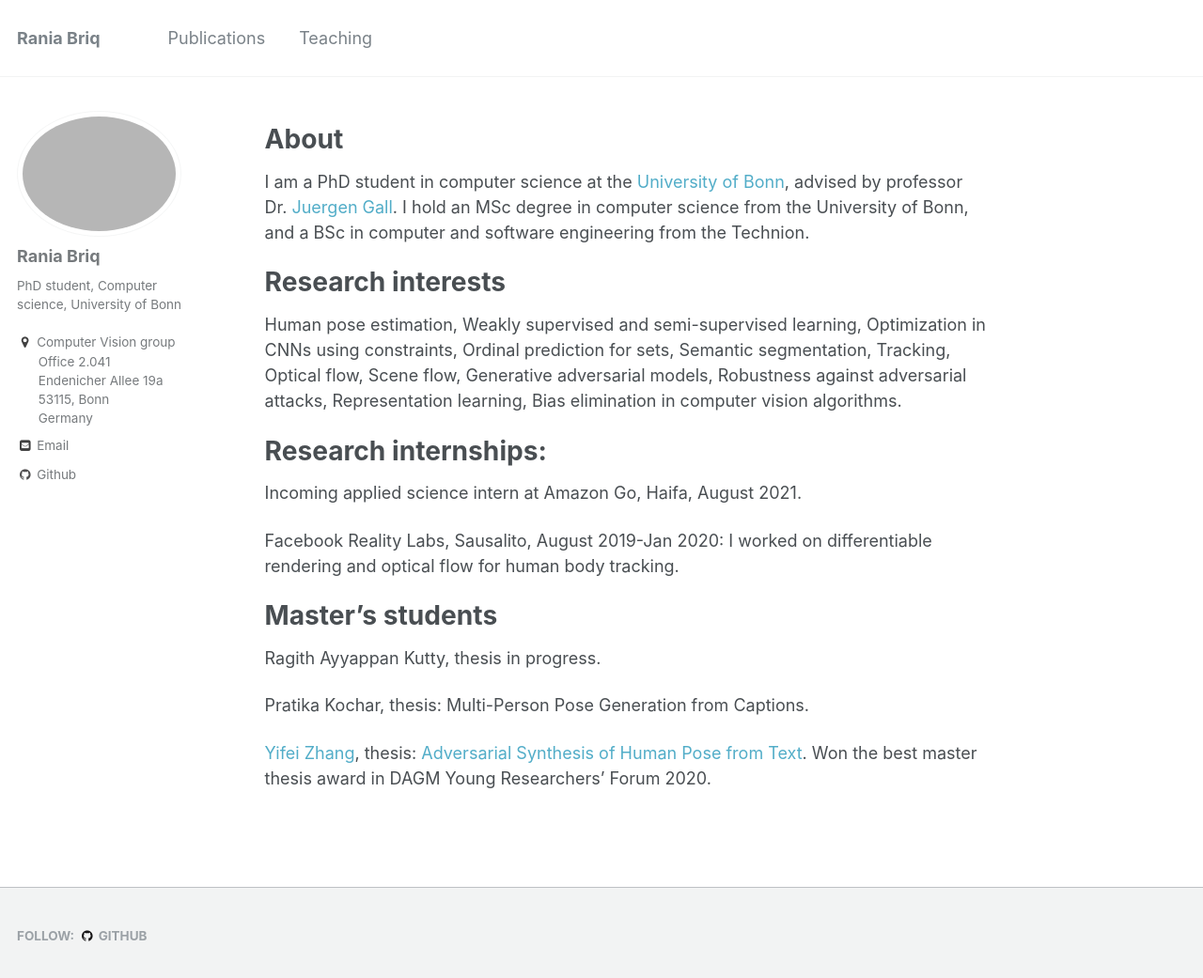
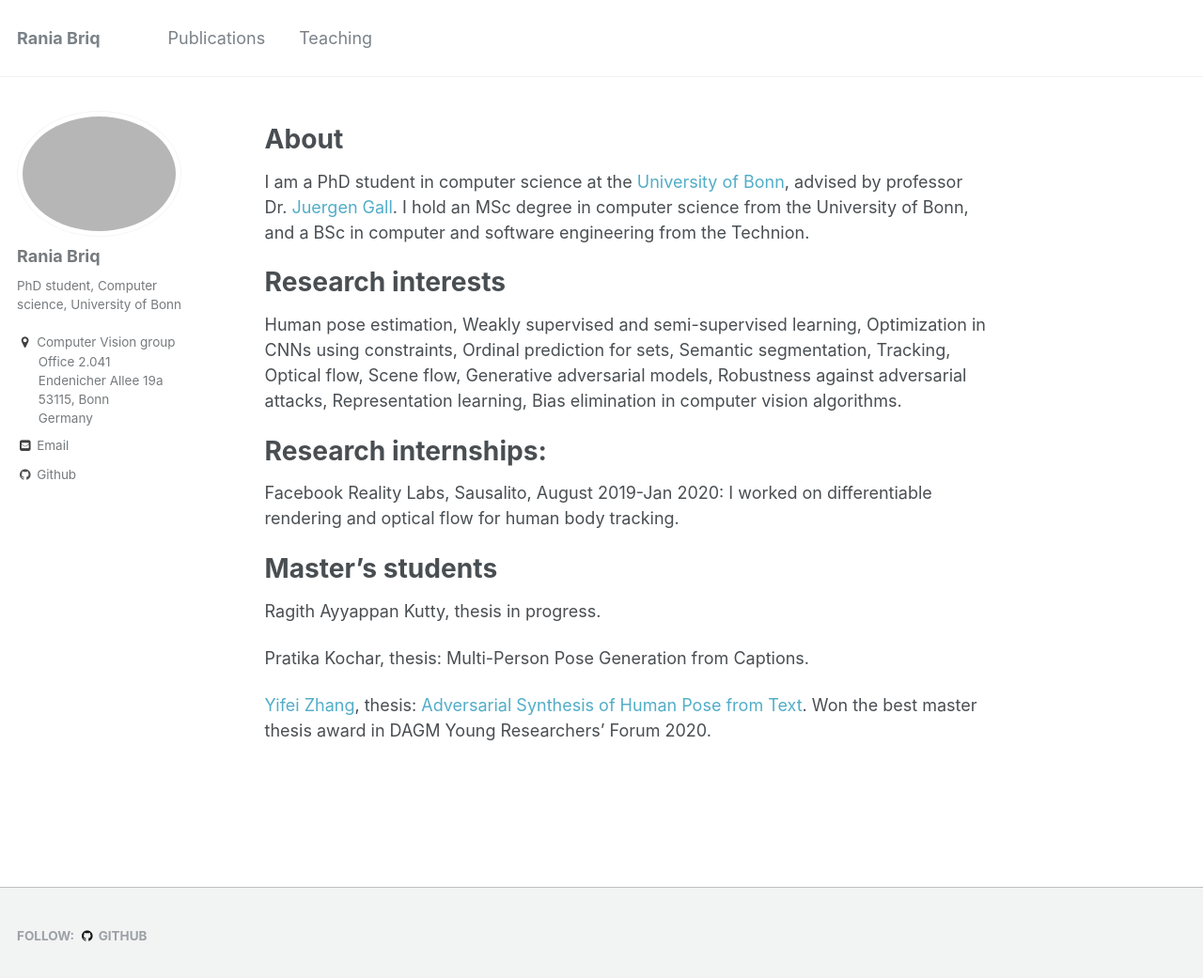
Before and after one commit to briqr/briqr.github.io, a Jekyll site: the page built from _pages/about.md, in a window 1280 px wide and 1054 px high. Shown: the top 1041 px of the window at 94% size. Built offline with Jekyll 4.4.1, drawn with Linux system fonts in a browser that asks for light colours.

Commit message:
Update about.md

```diff
--- a/_pages/about.md
+++ b/_pages/about.md
@@ -25,8 +25,6 @@ Human pose estimation, Weakly supervised and semi-supervised learning, Optimizat
 
 Research internships:
 ======
-Incoming applied science intern at Amazon Go, Haifa, August 2021.
-
 Facebook Reality Labs, Sausalito, August 2019-Jan 2020: I worked on differentiable rendering and optical flow for human body tracking.
 
 
```
